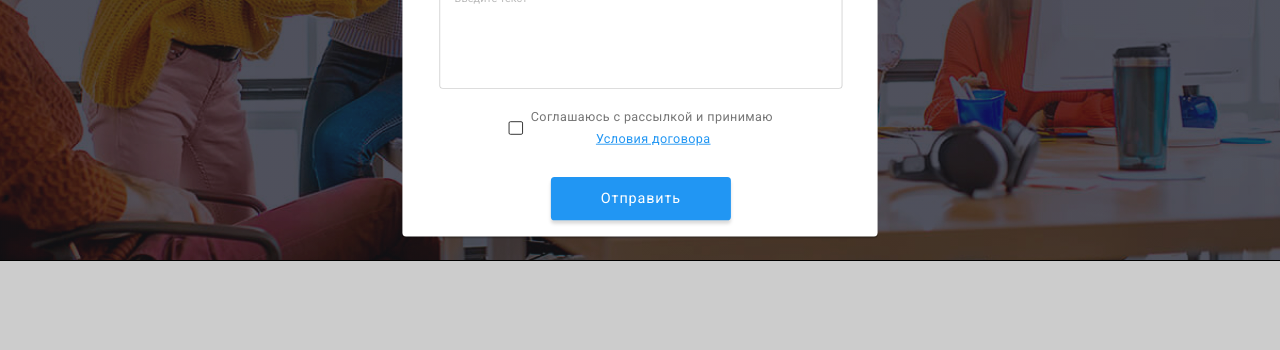
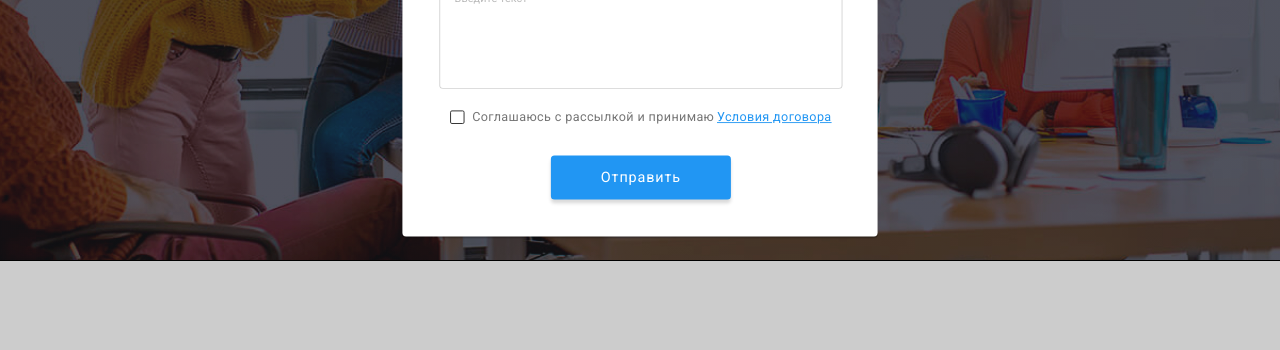
Before and after one commit to Ann456/goit-markup-hw-06, a plain HTML site: page index.html in a window 1280 px wide. Both pictures are taken after a click on the button "Заказать услугу". Shown: the part 425-775 px from the top of the page. Drawn offline with nearby package versions, Linux system fonts and the light colour scheme.

Commit message:
modal position absolute

```diff
--- a/css/styles.css
+++ b/css/styles.css
@@ -83,15 +83,15 @@ a {
 }
 
 .modal {
-  position: relative;
+  position: absolute;
 
   padding: 40px 39px 40px 41px;
 
   top: 50%;
   left: 50%;
 
-  width: 528px;
-  height: 581px;
+  min-width: 528px;
+  min-height: 581px;
 
   background-color: #ffffff;
   box-shadow: 0px 1px 3px rgba(0, 0, 0, 0.12), 0px 1px 1px rgba(0, 0, 0, 0.14),
@@ -106,6 +106,7 @@ a {
   position: absolute;
   display: block;
   top: 8px;
+
   transform: translate(-8%, 0);
 }
 
@@ -222,7 +223,6 @@ textarea {
 
   border: 1px solid rgba(33, 33, 33, 0.2);
   border-radius: 4px;
-  outline: none;
 
   transition: border 250ms var(--timing-function);
 }
@@ -261,13 +261,12 @@ textarea {
 }
 
 .checkbox-label {
+  margin-left: auto;
+  margin-top: 20px;
+  margin-bottom: 30px;
   display: flex;
   align-items: center;
   justify-content: center;
-
-  margin-left: auto;
-  margin-top: 20px;
-  margin-bottom: 30px;
 }
 
 .checkbox-icon {
@@ -291,7 +290,7 @@ textarea {
 }
 
 .checkbox-label p {
-  display: block;
+  display: flex;
   padding-left: 8.38px;
   font-family: Roboto;
   font-style: normal;
@@ -306,7 +305,7 @@ textarea {
 
 .checkbox-label a {
   padding-left: 3px;
-  display: block;
+  display: inline-block;
   font-family: Roboto;
   font-style: normal;
   font-weight: 400;
```
